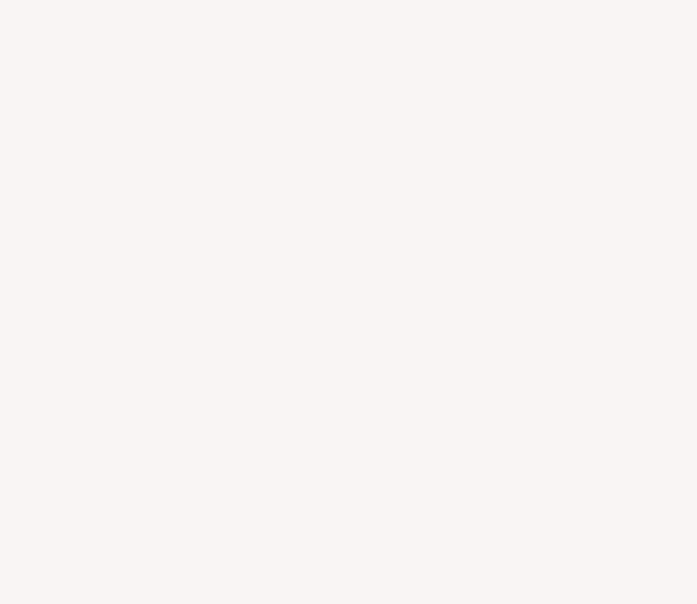
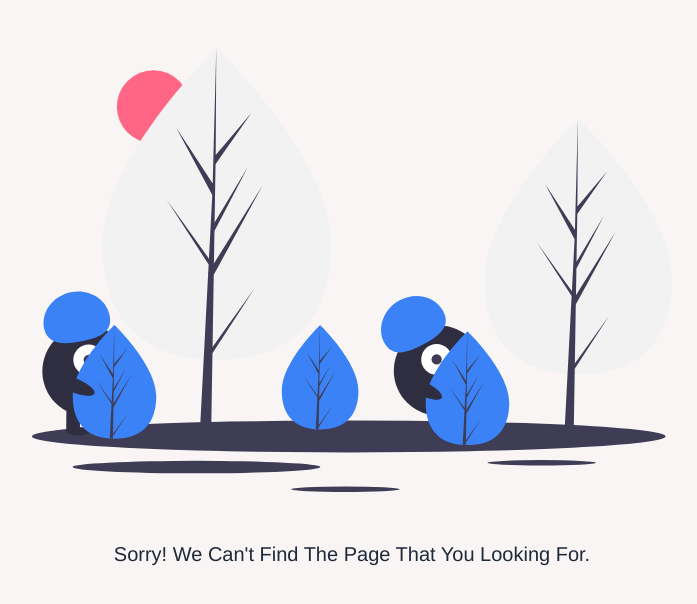
Before and after one commit to hadeersalah7/E-commerce-Web-App, a React (Vite) app: page / in a window 1280 px wide. Before the commit this address had no page. Shown: the top 604 px of the page, without its empty margins (288-985 px from the left). Built offline with nearby package versions, Linux system fonts and the light colour scheme.

Commit message:
Adding the not found page

```diff
--- a/index.html
+++ b/index.html
@@ -1,5 +1,5 @@
 <!doctype html>
-<html lang="en" class="overflow-hidden">
+<html lang="en">
   <head>
     <meta charset="UTF-8" />
     <link rel="icon" type="image/svg+xml" href="/src/assets/eCommerce-favicon.png" />
--- a/src/App.tsx
+++ b/src/App.tsx
@@ -1,6 +1,6 @@
 import { Route, Routes, BrowserRouter as Router } from "react-router-dom";
 
-import { Login } from './pages'
+import { Error, Login } from './pages'
 
 
 function App() {
@@ -10,8 +10,9 @@ function App() {
     <>
       <Router>
         <Routes>
-          <Route path="/login" element={<Login />}>
-          </Route>
+          <Route path="/login" element={<Login />} />
+            <Route path="*" element={<Error />} />
+
         </Routes>
       </Router>
 
--- /dev/null
+++ b/src/pages/Error.tsx
@@ -0,0 +1,12 @@
+
+import notFoundImage from "../assets/not-found.svg"
+const Error = () => {
+    return (
+        <section className="text-center grid place-items-center">
+            <img src={notFoundImage} alt="Route Not Found" className="w-1/2 my-12"/>
+            <h3 className="text-xl text-gray-800 capitalize">Sorry! we can't find the page that you looking for.</h3>
+        </section>
+    )
+}
+
+export default Error
--- a/src/pages/index.ts
+++ b/src/pages/index.ts
@@ -1,5 +1,3 @@
+import Error from "./Error";
 import Login from "./Login";
-
-export {
-    Login
-}
+export { Login, Error };
```
Also changed, not shown: src/assets/not-found.svg (added).
